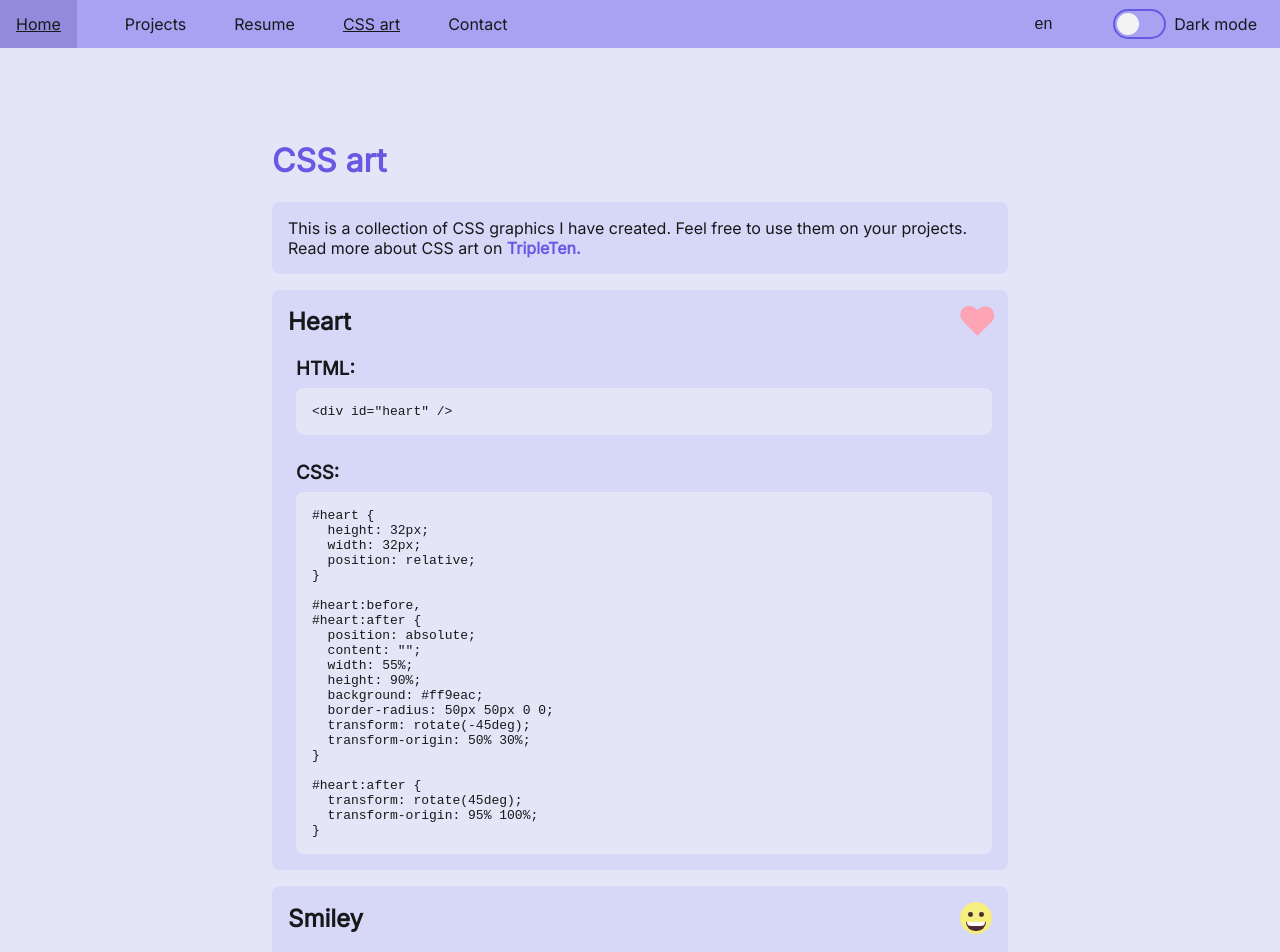
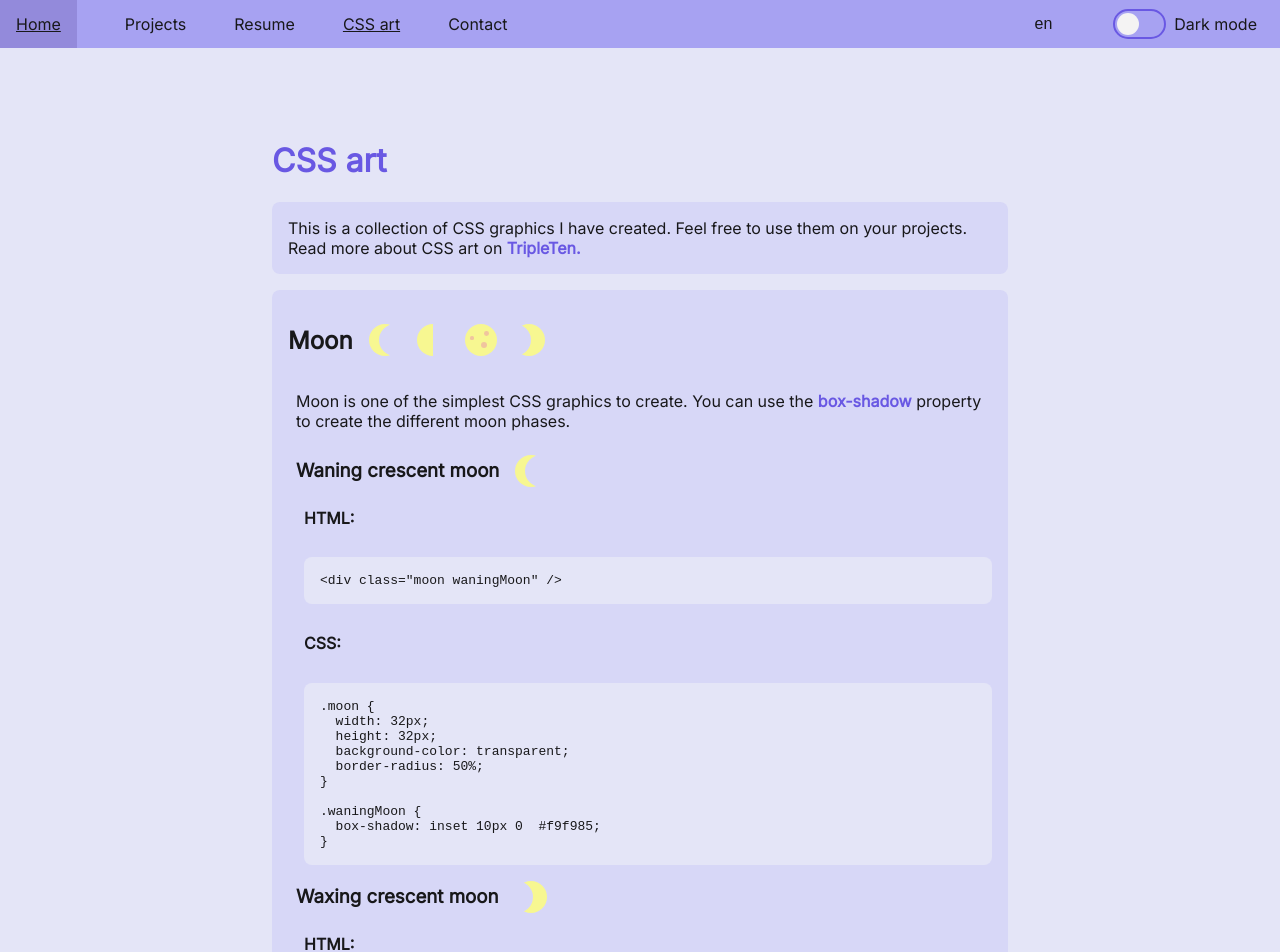
Before and after one commit to veeraalt/portfolio, a React (Vite) app: page /cssart in a window 1280 px wide. Shown: the top 952 px of the page. Built offline with nearby package versions, Linux system fonts and the light colour scheme; some icons are missing.

Commit message:
Add moon graphics (#49)

```diff
--- /dev/null
+++ b/src/components/graphics/moon/Moon.css
@@ -0,0 +1,52 @@
+.moon {
+  width: 32px;
+  height: 32px;
+  background-color: transparent;
+  border-radius: 50%;
+}
+
+.waningMoon {
+  box-shadow: inset 10px 0 #f9f985;
+}
+
+.waxingMoon {
+  box-shadow: inset -14px 0 #f9f985;
+}
+
+.quarterMoon {
+  width: 16px;
+  margin-right: 16px;
+  background-color: #f9f985;
+  border-radius: 50px 0 0 50px;
+}
+
+.fullMoon {
+  background-color: #f9f985;
+}
+
+.crater {
+  position: relative;
+  background-color: #f1c194;
+  border-radius: 50%;
+}
+
+.crater1 {
+  width: 20%;
+  height: 20%;
+  top: 55%;
+  left: 50%;
+}
+
+.crater2 {
+  width: 10%;
+  height: 10%;
+  top: 18%;
+  left: 18%;
+}
+
+.crater3 {
+  width: 15%;
+  height: 15%;
+  top: -9%;
+  left: 60%;
+}
--- /dev/null
+++ b/src/components/graphics/moon/Moon.tsx
@@ -0,0 +1,27 @@
+import React from "react";
+import "./Moon.css";
+
+const Moon = () => {
+  return (
+    <>
+      <WaningMoon />
+      <QuarterMoon />
+      <FullMoon />
+      <WaxingMoon />
+    </>
+  );
+};
+
+const WaningMoon = () => <div className="moon waningMoon" />;
+const WaxingMoon = () => <div className="moon waxingMoon" />;
+const QuarterMoon = () => <div className="moon quarterMoon" />;
+
+const FullMoon = () => (
+  <div className="moon fullMoon">
+    <div className="crater crater1" />
+    <div className="crater crater2" />
+    <div className="crater crater3" />
+  </div>
+);
+
+export { Moon, WaningMoon, WaxingMoon, QuarterMoon, FullMoon };
--- a/src/index.css
+++ b/src/index.css
@@ -119,6 +119,9 @@ a,
 p,
 h2,
 h3,
+h4,
+h5,
+h6,
 label,
 span {
   color: var(--text-color) !important;
--- a/src/locales/en.json
+++ b/src/locales/en.json
@@ -61,8 +61,36 @@
   "art": {
     "title": "CSS art",
     "intro": "This is a collection of CSS graphics I have created. Feel free to use them on your projects. Read more about CSS art on ",
-    "heart": "Heart",
-    "smiley": "Smiley",
-    "peace": "Peace sign"
+    "heart": {
+      "title": "Heart",
+      "description": "Heart looks simple, but it's a bit more complex than it seems. You can use the :before and :after pseudo-elements to create the two halves of the heart. The idea is to create two rectangles, rotate them to overlap with each other, and then round the corners to create the illusion of a heart shape. Maybe the most complex part is to get the heart to stay inside the borders of the outside div while keeping the shape."
+    },
+    "smiley": {
+      "title": "Smiley",
+      "description": "Smiley face is a fun and simple graphic to create, and also easy to modify for your liking. First you create the face, which is just a yellow circle. Then you add the eyes, which are two smaller circles. The mouth is a bit more complex, but you can create it by using a rectangle with rounded corners. Optionally add teeth, which are also a rectangle with rounded corners."
+    },
+    "peace": {
+      "title": "Peace sign",
+      "description": "Peace sign is very straightforward to create. You can use the border property to create the circle, and then create three thin rectangles to form the lines."
+    },
+    "moon": {
+      "title": "Moon",
+      "description1": " Moon is one of the simplest CSS graphics to create. You can use the ",
+      "description2": " property to create the different moon phases."
+    },
+    "fullMoon": {
+      "title": "Full moon",
+      "description": "Full moon is really simple, since it's just a circle. You can make it a little more interesting by adding a couple craters, which are darker circles of varying sizes and positions."
+    },
+    "waningMoon": {
+      "title": "Waning crescent moon"
+    },
+    "waxingMoon": {
+      "title": "Waxing crescent moon"
+    },
+    "quarterMoon": {
+      "title": "Third quarter moon",
+      "description": "Quarter moon, or half moon, is a little different but still simple. You can't just use a single box-shadow to create it. One option is to create a rectangle and rounding its two corners with border-radius."
+    }
   }
 }
--- a/src/locales/fi.json
+++ b/src/locales/fi.json
@@ -61,8 +61,36 @@
   "art": {
     "title": "CSS-taide",
     "intro": "Täältä löydät kokoelman tekemiäni CSS-grafiikkoja. Voit käyttää niitä vapaasti omiin projekteihisi. Lue lisää CSS-taiteesta englanniksi osoitteessa ",
-    "heart": "Sydän",
-    "smiley": "Hymiö",
-    "peace": "Rauhanmerkki"
+    "heart": {
+      "title": "Sydän",
+      "description": "Sydän näyttää yksinkertaiselta, mutta se on hieman monimutkainen luoda. Voit hyödyntää :before ja :after -pseudoelementtejä luodaksesi sydämen kaksi puolikasta. Ideana on luoda kaksi suorakulmiota, kääntää ne päällekkäin ja pyöristää kulmat luodaksesi illuusion sydämen muodosta. Ehkä monimutkaisin osa on saada sydän pysymään ulomman divin rajojen sisällä niin että haluttu muoto säilyy."
+    },
+    "smiley": {
+      "title": "Hymiö",
+      "description": "Hymiö on hauska ja yksinkertainen luoda, ja sitä on myös helppo muokata mieltymystesi mukaan. Ensin luot kasvot, jotka ovat vain keltainen ympyrä. Sitten lisäät silmät, jotka ovat kaksi pienempää ympyrää. Suu on hieman monimutkaisempi, mutta voit luoda sen käyttämällä suorakulmiota, jossa on kaksi pyöristettyä kulmaa. Halutessasi voit lisää hampaat, jotka ovat myös suorakulmio pyöristetyillä kulmilla."
+    },
+    "peace": {
+      "title": "Rauhanmerkki",
+      "description": "Rauhanmerkki on hyvin suoraviivainen luoda. Voit käyttää border-ominaisuutta luodaksesi ympyrän, ja sitten luot kolme ohutta suorakulmiota muodostaaksesi viivat."
+    },
+    "moon": {
+      "title": "Kuu",
+      "description1": "Kuu on yksi yksinkertaisimmista CSS-grafiikoista luoda. Voit käyttää ",
+      "description2": " -ominaisuutta luodaksesi eri kuun vaiheet."
+    },
+    "fullMoon": {
+      "title": "Täysikuu",
+      "description": "Täysikuu on hyvin yksinkertainen, sillä se on vain ympyrä. Voit tehdä siitä hieman mielenkiintoisemman luomalla muutaman kraaterin, jotka ovat erikokoisia tummempia ympyröitä eri kohdissa."
+    },
+    "waningMoon": {
+      "title": "Vähenevä sirppi"
+    },
+    "waxingMoon": {
+      "title": "Kasvava sirppi"
+    },
+    "quarterMoon": {
+      "title": "Puolikuu",
+      "description": "Puolikuu on hieman erilainen, mutta kuitenkin yksinkertainen. Sen luomiseen ei voi käyttää pelkästään yhtä box-shadowia. Yksi vaihtoehto on luoda suorakulmio, jonka kaksi kulmaa on pyöristetty käyttämällä border-radius -ominaisuutta."
+    }
   }
 }
--- a/src/views/artView/ArtView.css
+++ b/src/views/artView/ArtView.css
@@ -7,12 +7,12 @@
 .cardTitleContainer {
   display: flex;
   flex-direction: row;
-  justify-content: space-between;
   align-items: center;
-  gap: var(--spacing-s);
+  gap: var(--spacing-m);
+  margin-right: var(--spacing-s);
 }
 
-.cardTitleContainer h2 {
+.cardTitleContainer h3 {
   margin: 0;
 }
 
@@ -23,14 +23,19 @@
   margin-left: var(--spacing-s);
 }
 
-.cardContentContainer h3 {
-  margin-bottom: 0;
+code {
+  white-space: pre-wrap;
+  color: var(--text-color);
 }
 
-code {
+.innerCard {
   background-color: var(--background-color);
   padding: var(--spacing-m);
   border-radius: var(--spacing-s);
-  white-space: pre-wrap;
-  color: var(--text-color);
 }
+
+.categoriesContainer {
+  display: flex;
+  flex-direction: column;
+  gap: var(--spacing-m);
+}
--- a/src/views/artView/ArtView.tsx
+++ b/src/views/artView/ArtView.tsx
@@ -4,40 +4,137 @@ import "./ArtView.css";
 import { Heart } from "../../components/graphics/heart/Heart";
 import { Smiley } from "../../components/graphics/smiley/Smiley";
 import { Peace } from "../../components/graphics/peace/Peace";
+import {
+  Moon,
+  WaningMoon,
+  WaxingMoon,
+  QuarterMoon,
+  FullMoon,
+} from "../../components/graphics/moon/Moon";
 
 const ArtView = () => {
   const { t } = useTranslation();
 
   const cssGraphics = [
     {
-      title: "heart",
-      component: <Heart />,
-      html: `<div id="heart" />`,
-      css: `#heart {
+      title: "moon.title",
+      component: <Moon />,
+      description: (
+        <span>
+          {t("art.moon.description1")}
+          <a
+            className="highlight inlineLink"
+            href="https://developer.mozilla.org/en-US/docs/Web/CSS/box-shadow"
+            target="_blank"
+            rel="noopener noreferrer"
+          >
+            box-shadow
+          </a>
+          {t("art.moon.description2")}
+        </span>
+      ),
+      categories: [
+        {
+          title: "waningMoon.title",
+          component: <WaningMoon />,
+          html: `<div class="moon waningMoon" />`,
+          css: `.moon {
+  width: 32px;
   height: 32px;
-  width: 32px;
-  position: relative;
+  background-color: transparent;
+  border-radius: 50%;
 }
 
-#heart:before,
-#heart:after {
-  position: absolute;
-  content: "";
-  width: 55%;
-  height: 90%;
-  background: #ff9eac;
-  border-radius: 50px 50px 0 0;
-  transform: rotate(-45deg);
-  transform-origin: 50% 30%;
+.waningMoon {
+  box-shadow: inset 10px 0  #f9f985;
+}`,
+        },
+        {
+          title: "waxingMoon.title",
+          component: <WaxingMoon />,
+          html: `<div class="moon waxingMoon" />`,
+          css: `.moon {
+  width: 32px;
+  height: 32px;
+  background-color: transparent;
+  border-radius: 50%;
 }
 
-#heart:after {
-  transform: rotate(45deg);
-  transform-origin: 95% 100%;
+.waxingMoon {
+  box-shadow: inset -14px 0 #f9f985;
 }`,
+        },
+        {
+          title: "fullMoon.title",
+          component: <FullMoon />,
+          description: t("art.fullMoon.description"),
+          html: `<div class="moon fullMoon">
+    <div class="crater crater1" />
+    <div class="crater crater2" />
+    <div class="crater crater3" />
+  </div>`,
+          css: `.moon {
+  width: 32px;
+  height: 32px;
+  background-color: transparent;
+  border-radius: 50%;
+}
+
+.fullMoon {
+  background-color: #f9f985;
+}
+
+.crater {
+  position: relative;
+  background-color: #f1c194;
+  border-radius: 50%;
+}
+
+.crater1 {
+  width: 20%;
+  height: 20%;
+  top: 55%;
+  left: 50%;
+}
+
+.crater2 {
+  width: 10%;
+  height: 10%;
+  top: 18%;
+  left: 18%;
+}
+
+.crater3 {
+  width: 15%;
+  height: 15%;
+  top: -9%;
+  left: 60%;
+}`,
+        },
+        {
+          title: "quarterMoon.title",
+          component: <QuarterMoon />,
+          description: t("art.quarterMoon.description"),
+          html: `<div class="moon quarterMoon" />`,
+          css: `.moon {
+  width: 32px;
+  height: 32px;
+  background-color: transparent;
+  border-radius: 50%;
+}
+
+.quarterMoon {
+  width: 16px;
+  margin-right: 16px;
+  background-color: #f9f985;
+  border-radius: 50px 0 0 50px;
+}`,
+        },
+      ],
     },
     {
-      title: "smiley",
+      title: "smiley.title",
+      description: t("art.smiley.description"),
       component: <Smiley />,
       html: `<div id="smiley">
   <div id="eyes" />
@@ -91,8 +188,37 @@ const ArtView = () => {
 }`,
     },
     {
-      title: "peace",
+      title: "heart.title",
+      description: t("art.heart.description"),
+      component: <Heart />,
+      html: `<div id="heart" />`,
+      css: `#heart {
+  height: 32px;
+  width: 32px;
+  position: relative;
+}
+
+#heart:before,
+#heart:after {
+  position: absolute;
+  content: "";
+  width: 55%;
+  height: 90%;
+  background: #ff9eac;
+  border-radius: 50px 50px 0 0;
+  transform: rotate(-45deg);
+  transform-origin: 50% 30%;
+}
+
+#heart:after {
+  transform: rotate(45deg);
+  transform-origin: 95% 100%;
+}`,
+    },
+    {
+      title: "peace.title",
       component: <Peace />,
+      description: t("art.peace.description"),
       html: `<div id="peace">
   <div id="circle">
     <div id="line1" />
@@ -163,10 +289,33 @@ const ArtView = () => {
               {graphic.component}
             </div>
             <div className="cardContentContainer">
-              <h3>HTML:</h3>
-              <code>{graphic.html}</code>
-              <h3>CSS:</h3>
-              <code>{graphic.css}</code>
+              {graphic.description && <p>{graphic.description}</p>}
+              {graphic.html && (
+                <>
+                  <h3>HTML:</h3>
+                  <code className="innerCard">{graphic.html}</code>
+                  <h3>CSS:</h3>
+                  <code className="innerCard">{graphic.css}</code>
+                </>
+              )}
+              <div className="categoriesContainer">
+                {graphic.categories &&
+                  graphic.categories.map((category) => (
+                    <div className="categoryContainer" key={category.title}>
+                      <div className="cardTitleContainer">
+                        <h3>{t(`art.${category.title}`)}</h3>
+                        {category.component}
+                      </div>
+                      <div className="cardContentContainer">
+                        {category.description && <p>{category.description}</p>}
+                        <h4>HTML:</h4>
+                        <code className="innerCard">{category.html}</code>
+                        <h4>CSS:</h4>
+                        <code className="innerCard">{category.css}</code>
+                      </div>
+                    </div>
+                  ))}
+              </div>
             </div>
           </div>
         ))}
```
